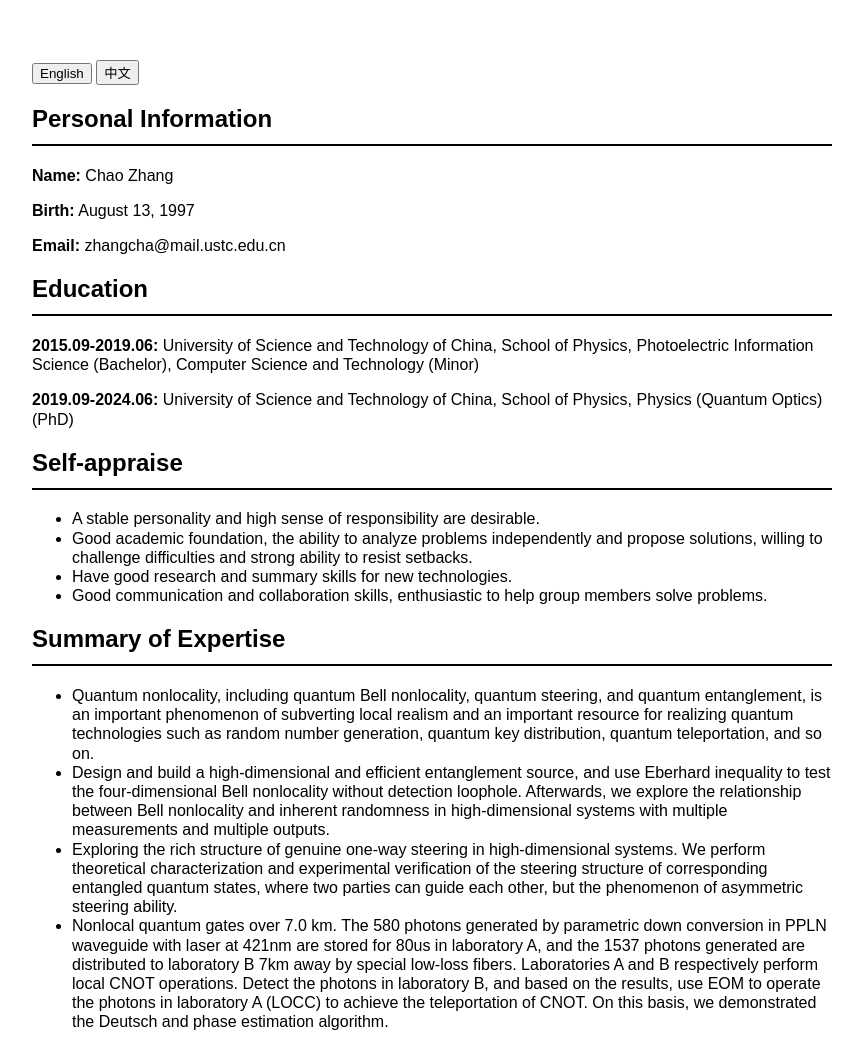
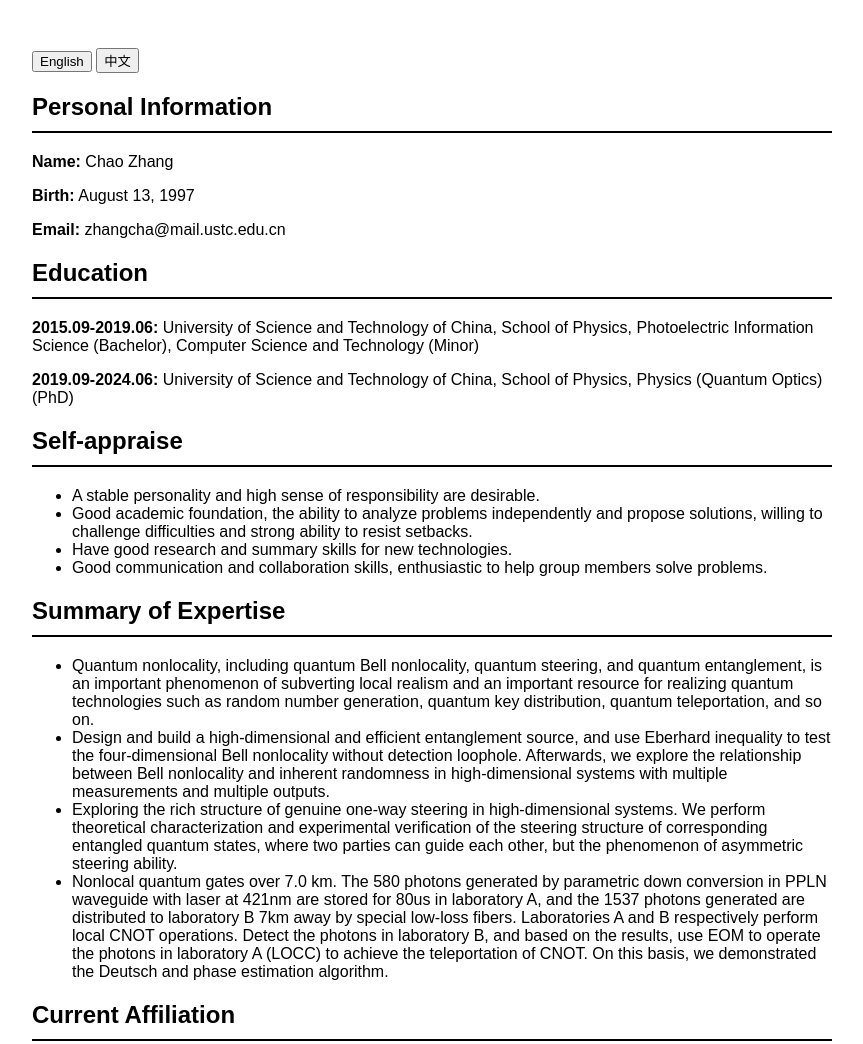
Before and after one commit to me-giant-panda/me-giant-panda.io, a plain HTML site: page index.html in a window 1280 px wide. Shown: the top 1044 px of the page, without its empty margins (208-1071 px from the left). Drawn offline with Linux system fonts and the light colour scheme.

Commit message:
Update index.html

```diff
--- a/index.html
+++ b/index.html
@@ -7,8 +7,6 @@
     <style>
         body {
             font-family: Arial, sans-serif;
-	    margin: 20px;
-	    line-height: 1.2; /* 调整全局行距 */
         }
         .container {
             max-width: 800px;
```
